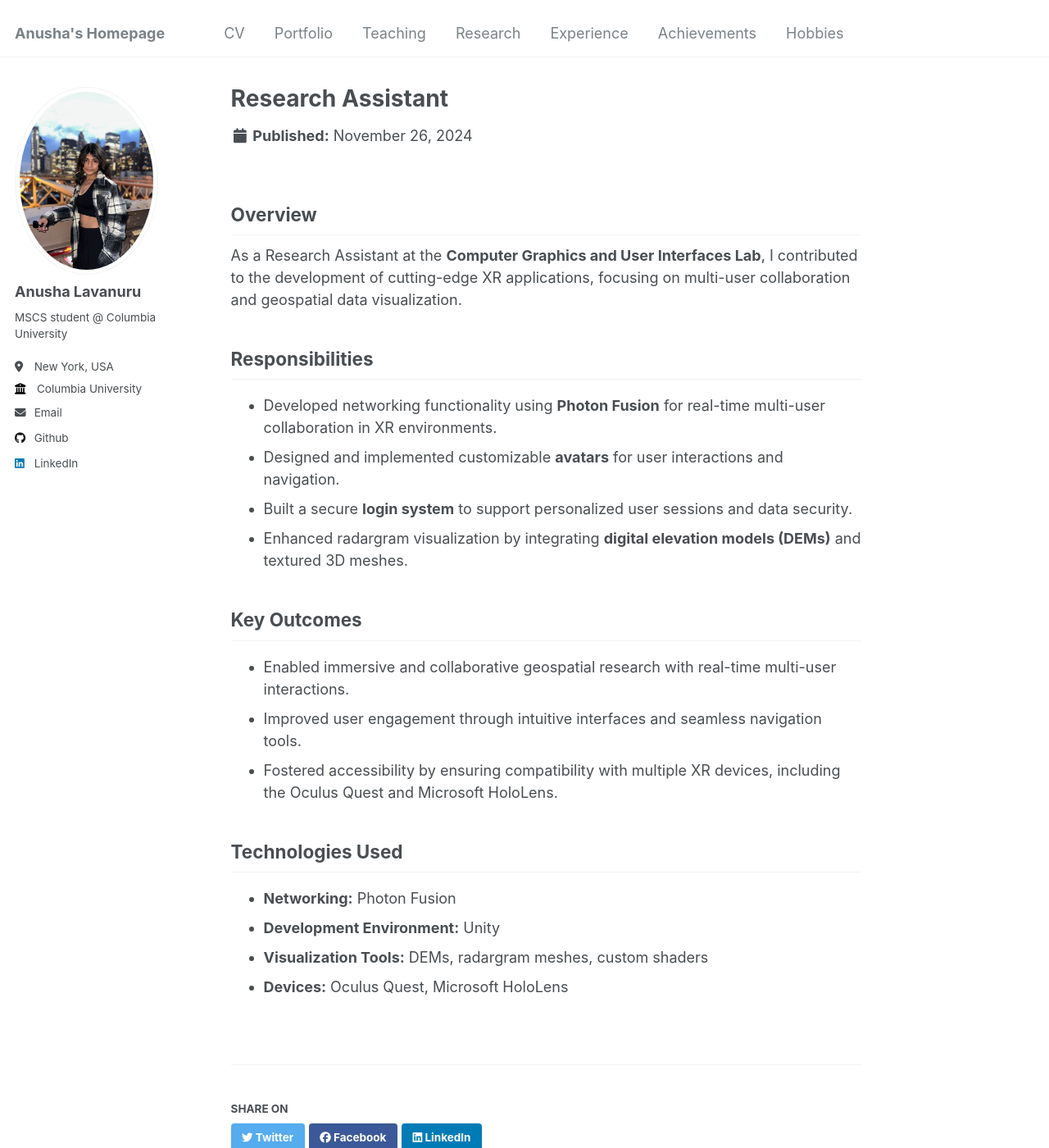
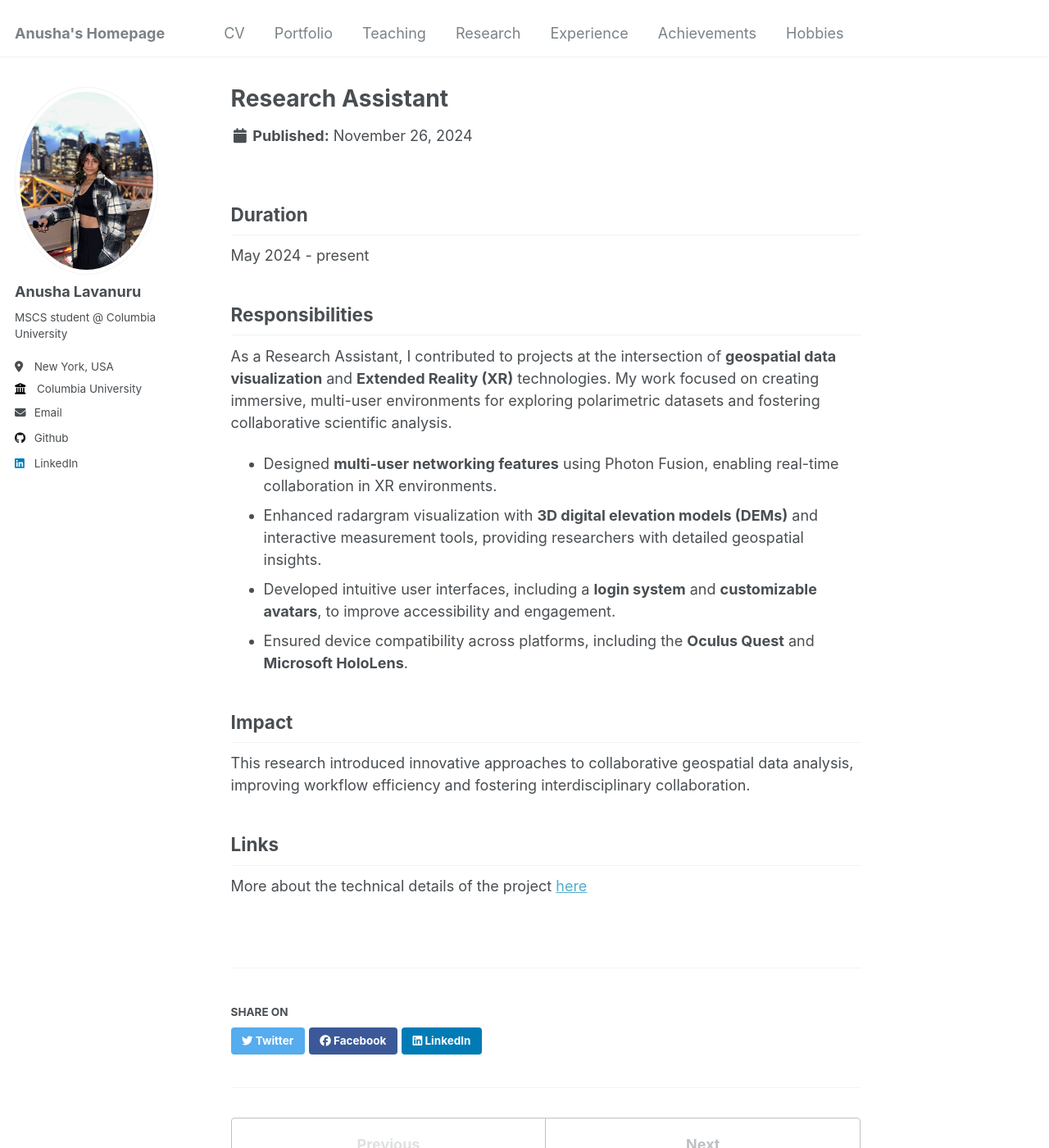
Before and after one commit to AnushaLavanuru5/AnushaL.github.io, a Jekyll site: the page built from _experience/experience-1.md, in a window 1280 px wide and 1400 px high. Shown: the whole window at 82% size. Built offline with Jekyll 4.4.1, drawn with Linux system fonts in a browser that asks for light colours.

Commit message:
Update experience-1.md

```diff
--- a/_experience/experience-1.md
+++ b/_experience/experience-1.md
@@ -1,31 +1,26 @@
 ---
 title: "Research Assistant"
 organization: "Columbia University"
-duration: "May 2024 – Present"
 excerpt: "Working for [Computer Graphics and User Interfaces Lab](https://graphics.cs.columbia.edu//home)"
 collection: experience
 ---
-
-Overview
+Duration
 ---
-As a Research Assistant at the **Computer Graphics and User Interfaces Lab**, I contributed to the development of cutting-edge XR applications, focusing on multi-user collaboration and geospatial data visualization.
+May 2024 - present
 
 Responsibilities
 ---
-- Developed networking functionality using **Photon Fusion** for real-time multi-user collaboration in XR environments.
-- Designed and implemented customizable **avatars** for user interactions and navigation.
-- Built a secure **login system** to support personalized user sessions and data security.
-- Enhanced radargram visualization by integrating **digital elevation models (DEMs)** and textured 3D meshes.
+As a Research Assistant, I contributed to projects at the intersection of **geospatial data visualization** and **Extended Reality (XR)** technologies. My work focused on creating immersive, multi-user environments for exploring polarimetric datasets and fostering collaborative scientific analysis.
 
-Key Outcomes
+- Designed **multi-user networking features** using Photon Fusion, enabling real-time collaboration in XR environments.
+- Enhanced radargram visualization with **3D digital elevation models (DEMs)** and interactive measurement tools, providing researchers with detailed geospatial insights.
+- Developed intuitive user interfaces, including a **login system** and **customizable avatars**, to improve accessibility and engagement.
+- Ensured device compatibility across platforms, including the **Oculus Quest** and **Microsoft HoloLens**.
+
+Impact
 ---
-- Enabled immersive and collaborative geospatial research with real-time multi-user interactions.
-- Improved user engagement through intuitive interfaces and seamless navigation tools.
-- Fostered accessibility by ensuring compatibility with multiple XR devices, including the Oculus Quest and Microsoft HoloLens.
+This research introduced innovative approaches to collaborative geospatial data analysis, improving workflow efficiency and fostering interdisciplinary collaboration.
 
-Technologies Used
+Links
 ---
-- **Networking:** Photon Fusion
-- **Development Environment:** Unity
-- **Visualization Tools:** DEMs, radargram meshes, custom shaders
-- **Devices:** Oculus Quest, Microsoft HoloLens
+More about the technical details of the project [here](https://anushalavanuru5.github.io/AnushaL.github.io//research/research-2/)
```
